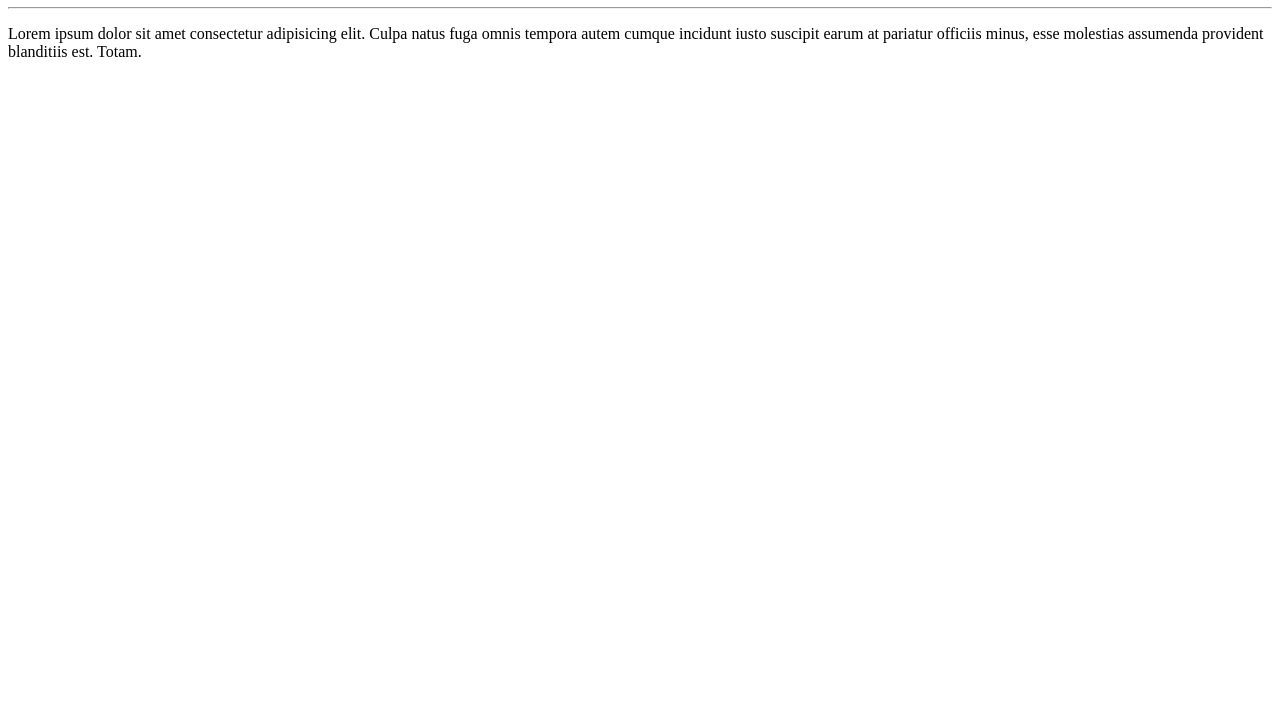
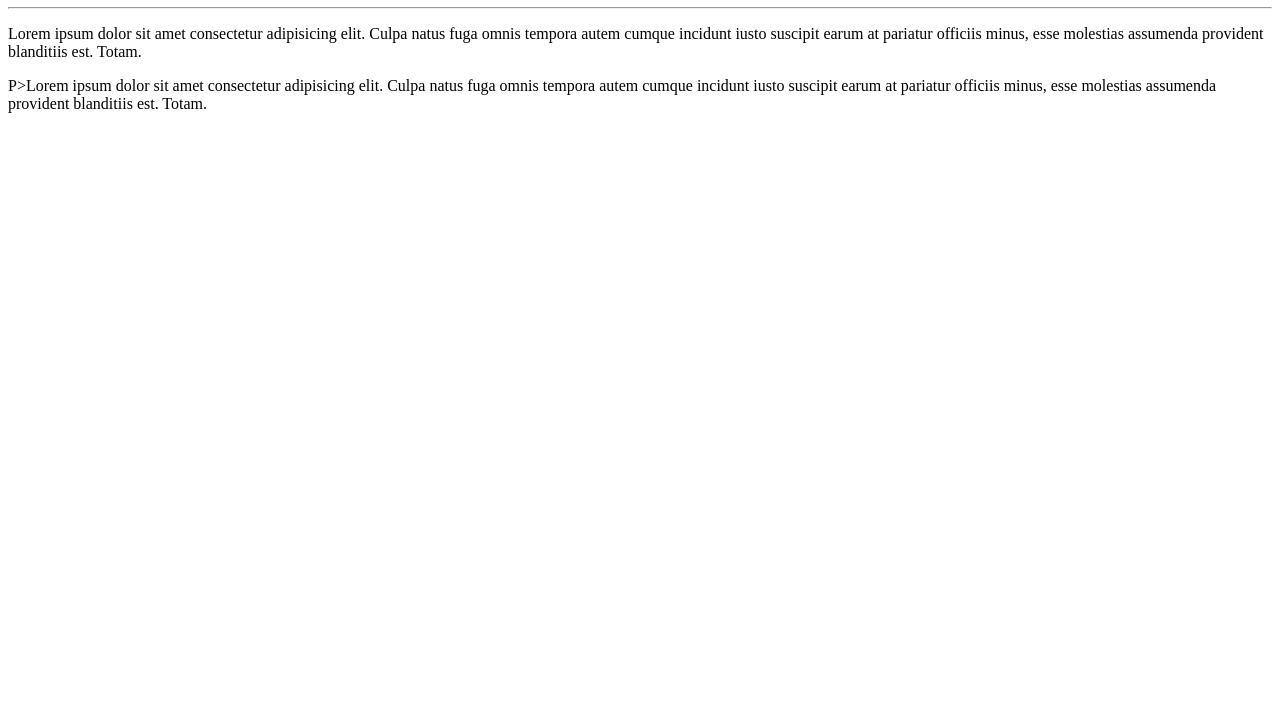
Before and after one commit to jpagui-tech/Ola-Mundo, a plain HTML site: page site-exemplo/index.html in a window 1280 px wide. Shown: the part 73-800 px from the top of the page. Drawn offline with Linux system fonts and the light colour scheme.

Commit message:
adicionei um paragrafo
fff

```diff
--- a/site-exemplo/index.html
+++ b/site-exemplo/index.html
@@ -12,5 +12,9 @@
     Culpa natus fuga omnis tempora autem cumque incidunt iusto suscipit earum at pariatur
   officiis minus, esse molestias assumenda provident blanditiis est. Totam.</p>
 
+  P>Lorem ipsum dolor sit amet consectetur adipisicing elit.
+    Culpa natus fuga omnis tempora autem cumque incidunt iusto suscipit earum at pariatur
+  officiis minus, esse molestias assumenda provident blanditiis est. Totam.</p>
+
 </body>
 </html>
```
